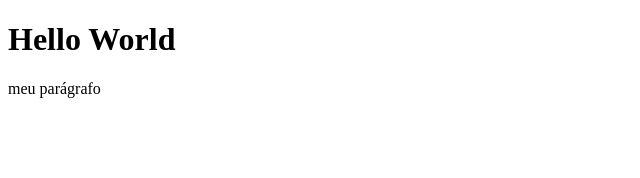
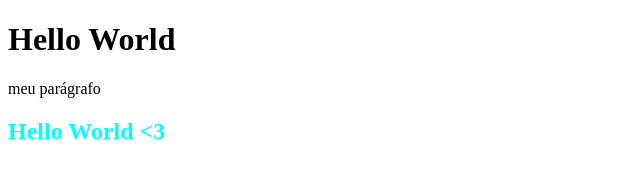
Before and after one commit to andreyycrf/bfd, a plain HTML site: page index.html in a window 1280 px wide. Shown: the whole page, without its empty margins (0-640 px from the left). Drawn offline with Linux system fonts and the light colour scheme.

Commit message:
h2 com a cor aqua

```diff
--- a/index.html
+++ b/index.html
@@ -10,5 +10,7 @@
 
 	<p>meu parágrafo</p>
 
+	<h2 style="color: aqua;"> Hello World <3 </h2>
+
 </body>
 </html>
```
